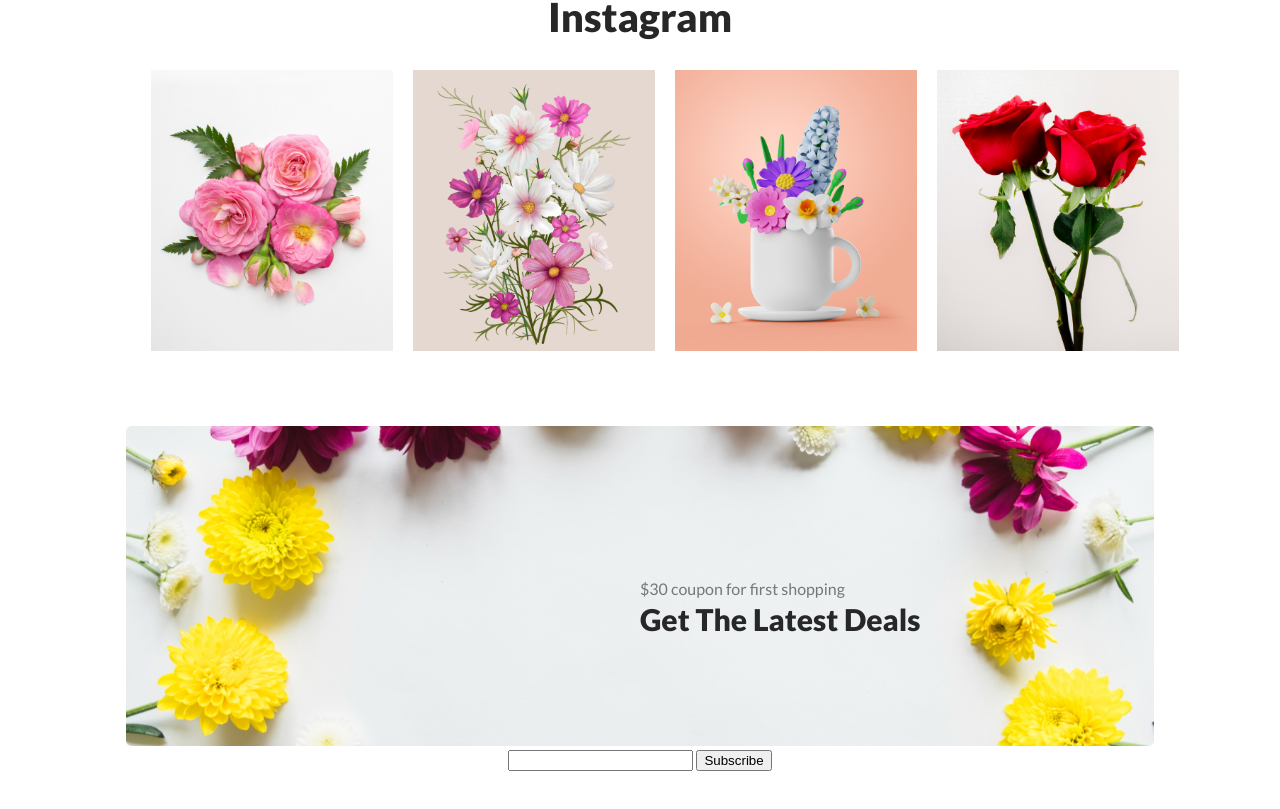
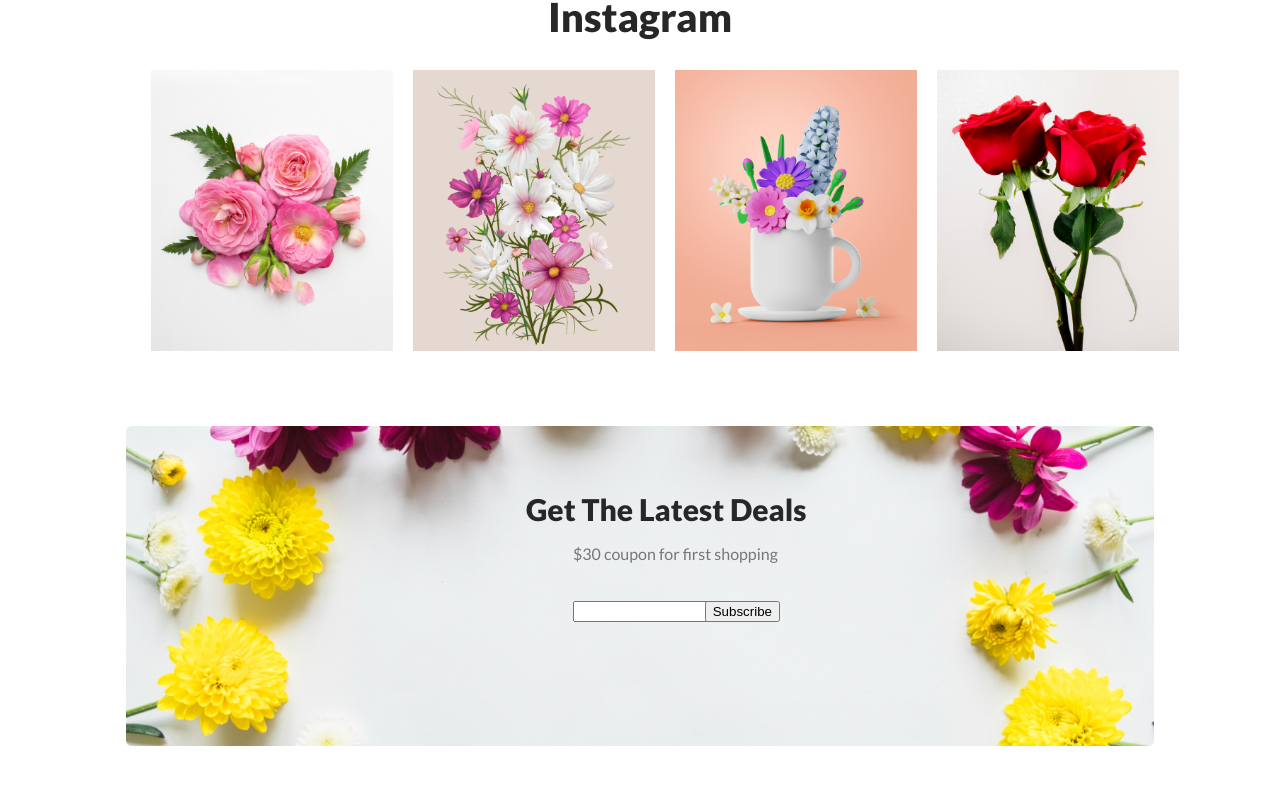
Before and after one commit to Sanaullah30/flower-shop, a plain HTML site: page index.html in a window 1280 px wide. Shown: the part 1166-1975 px from the top of the page. Drawn offline with Linux system fonts and the light colour scheme.

Commit message:
added button and input

```diff
--- a/css/style.css
+++ b/css/style.css
@@ -129,6 +129,28 @@ body {
 
 .subscribe-image h4, p{
     position: absolute;
-    top: 50%;
-    left: 50%;
+    top: 100px;
+    left: 526px;
 }
+
+.subscribe-image p{
+    position: absolute;
+    top: 175px;
+    left: 573px;
+}
+
+.subscribe-image input{
+    position: absolute;
+    top: 250px;
+    left: 573px;
+}
+
+.subscribe-image button{
+    position: absolute;
+    top: 250px;
+    right: 500px;
+}
+
+.subscribe-image input{
+
+}
```
